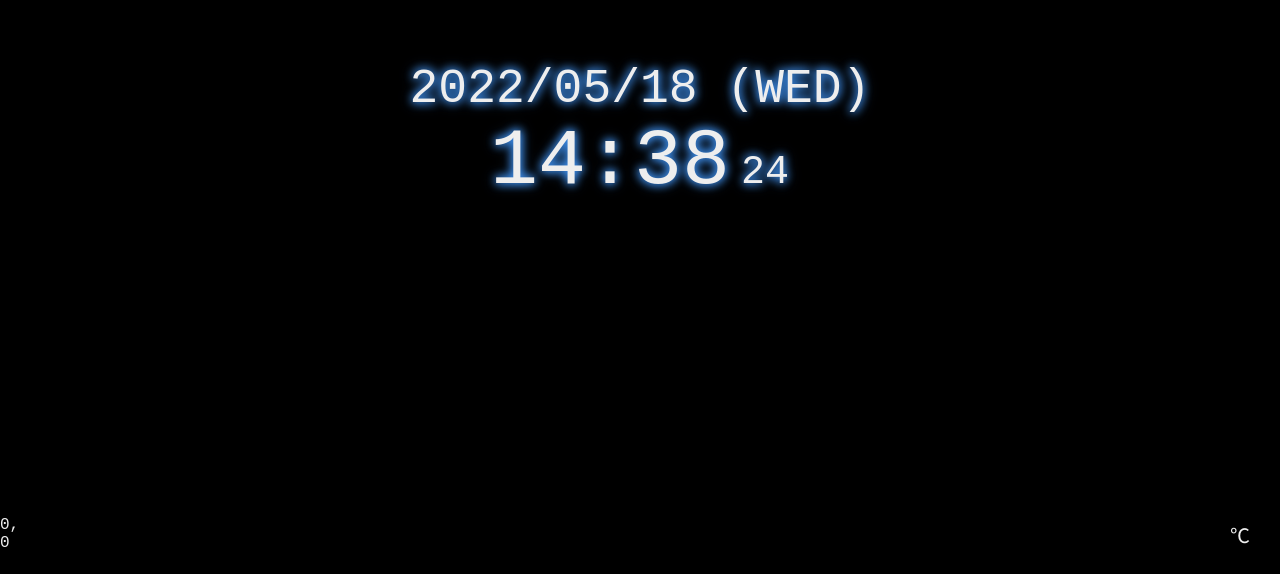
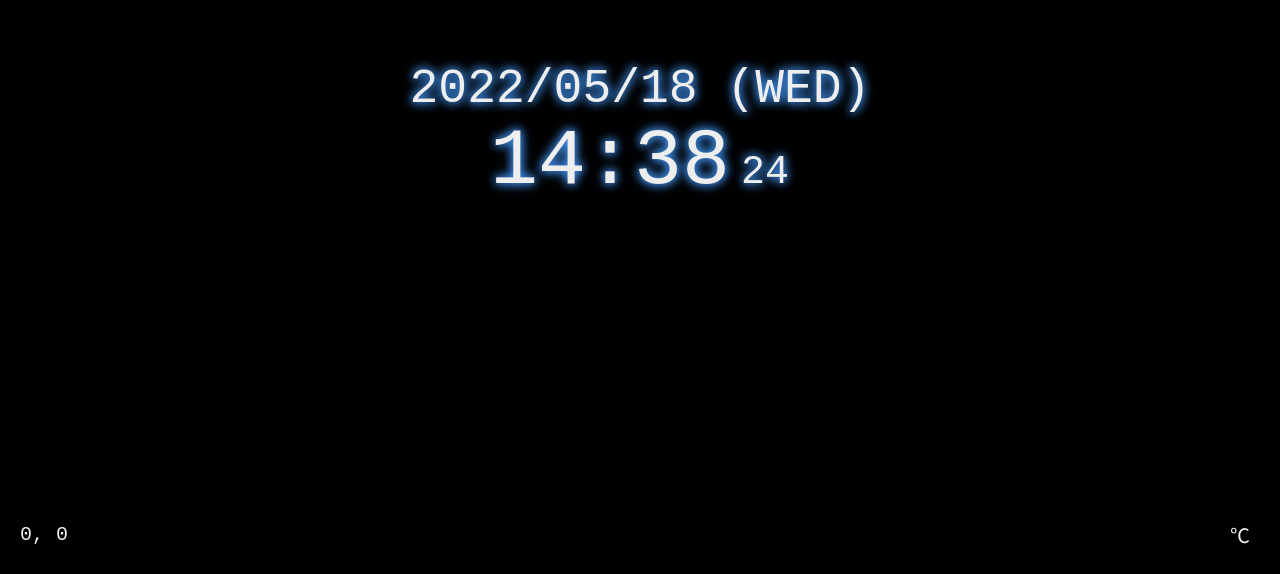
Before and after one commit to rtssn/react-clock-app, a React (Create React App) app: page / in a window 1280 px wide. Shown: the part 226-800 px from the top of the page. Built offline with nearby package versions, Linux system fonts and the light colour scheme; no server answers; a web font is replaced by a local one.

Commit message:
フッターのレイアウト修正 温度を小数点第一位までに変更

```diff
--- a/src/App.css
+++ b/src/App.css
@@ -31,22 +31,21 @@
 
 footer {
     display: flex;
-    justify-content: space-around;
+    justify-content: space-between;
     align-items: center;
+    font-size: 20px;
+    padding: 0 20px 0 20px;
 }
 
 .weather {
     display: flex;
     justify-content: flex-end;
     align-items: center;
-    width: calc(100vw - 40px);
     height: 80px;
-    padding: 0 20px 0 20px;
 }
 
 .weather-text {
     margin-right: 10px;
-    font-size: 20px;
 }
 
 .weather-icon img {
--- a/src/App.tsx
+++ b/src/App.tsx
@@ -50,7 +50,8 @@ const App: React.FC = () => {
 
                         const weatherText = weather[0].main;
                         const icon = `${process.env.PUBLIC_URL}/weather_icons/${weather[0].icon}.png`;
-                        const temp = main.temp;
+                        let temp = main.temp;
+                        temp = Math.round(temp * 10) / 10;
 
                         setWeatherText(weatherText);
                         setWeatherIcon(icon);
```
